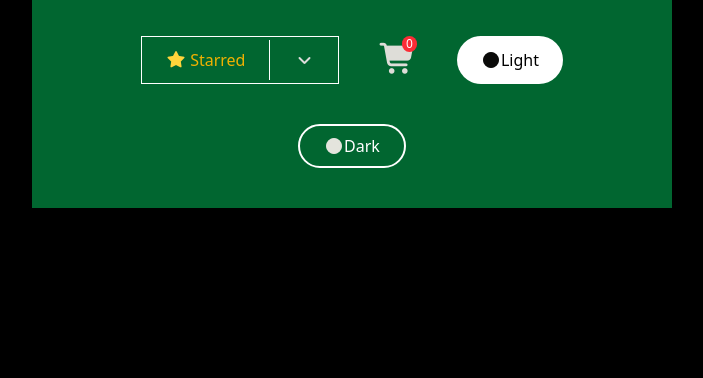
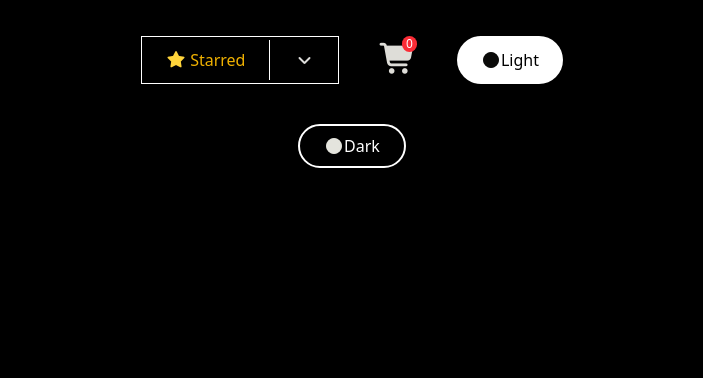
Before and after one commit to anandhues2004-kerala/buttons, a plain HTML site: page index.html in a window 1280 px wide. Shown: the part 422-800 px from the top of the page, without its empty margins (288-991 px from the left). Drawn offline with nearby package versions, Linux system fonts and the light colour scheme.

Commit message:
finalcommit

```diff
--- a/index.html
+++ b/index.html
@@ -10,7 +10,7 @@
 </head>
 <body>
     <div class="bg-black min-h-screen flex justify-center items-center gap-6 ">
-        <div class="container bg-green-800  lg:w-1/2 container  border-white p-10  flex gap-10 flex-wrap justify-center">
+        <div class="container   lg:w-1/2 container  border-white p-10  flex gap-10 flex-wrap justify-center">
         <button class="px-8 py-2 bg-pink-600 hover:bg-yellow-600 text-white ">Sign up</button>
         <button class=" px-6 py-2 border-2 border-pink-500 text-pink-600 hover:bg-stone-600  "> Link <i class="fa-solid fa-link"></i></button>
         <button class="px-6 py-2 bg-yellow-500 hover:bg-stone-500 text-white rounded-md">Login<i class="fa-solid fa-link"></i></button>
```
